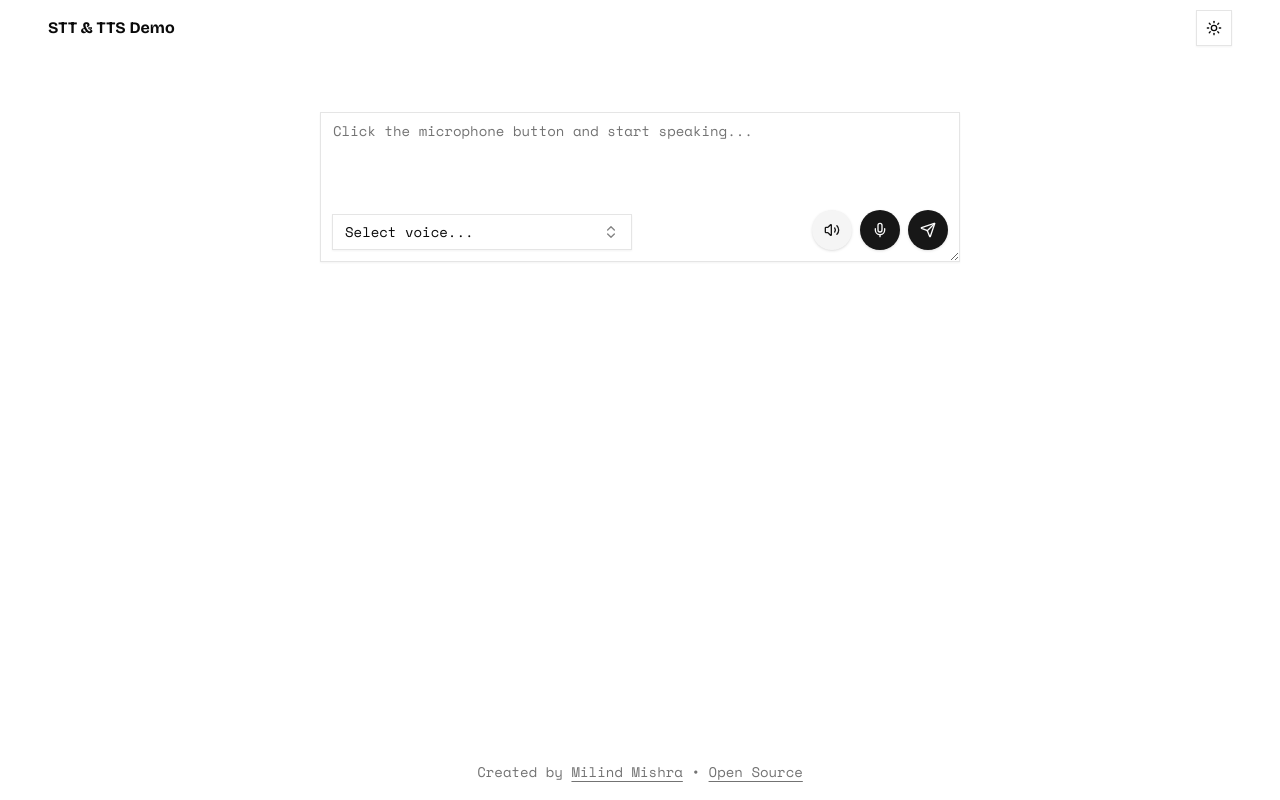
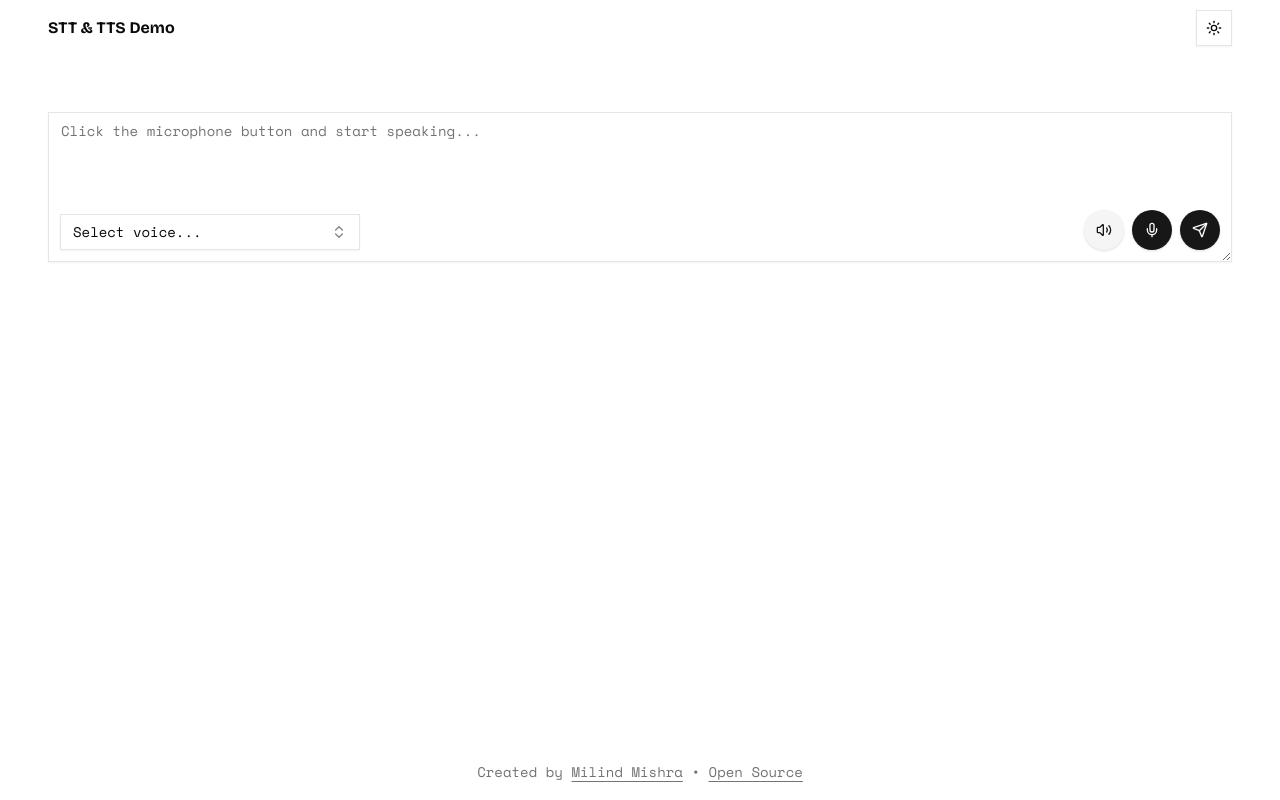
Before and after one commit to thatbeautifuldream/speech-to-text-input, a Next.js app: page / in a window 1280 px wide. Built offline with nearby package versions, Linux system fonts and the light colour scheme.

Commit message:
refactor: simplify layout of SpeechToText component by removing unnecessary max-width class

```diff
--- a/src/app/page.client.tsx
+++ b/src/app/page.client.tsx
@@ -285,9 +285,7 @@ export default function SpeechToText({ className }: TSpeechToTextProps) {
   };
 
   return (
-    <div
-      className={cn("w-full max-w-2xl mx-auto space-y-4 px-4 py-6", className)}
-    >
+    <div className={cn("w-full space-y-4 px-4 py-6", className)}>
       <div className="relative">
         <Textarea
           value={
--- a/src/app/page.tsx
+++ b/src/app/page.tsx
@@ -11,7 +11,7 @@ export default function Home() {
 
       <main className="flex-grow">
         <div className="mx-auto max-w-7xl sm:px-6 lg:px-8 py-8">
-          <SpeechToText className="max-w-2xl mx-auto" />
+          <SpeechToText />
         </div>
       </main>
 
```
